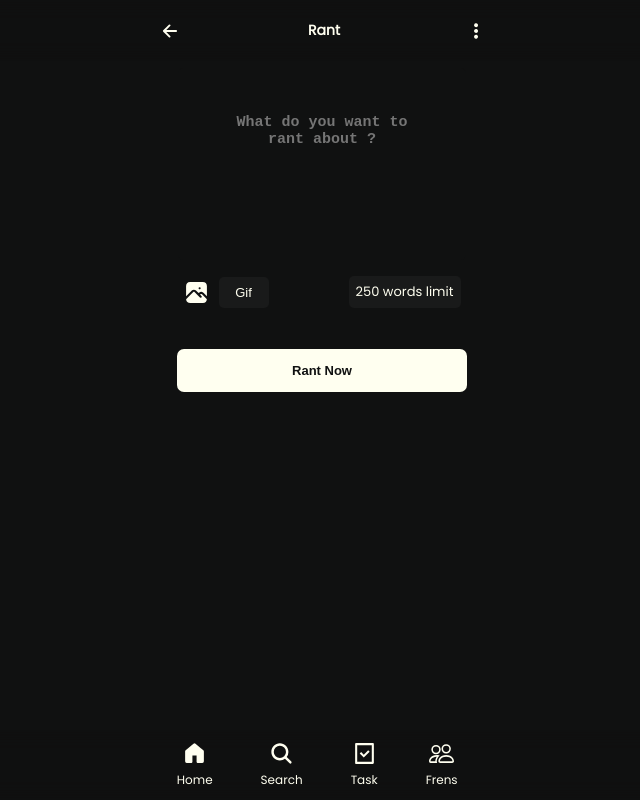
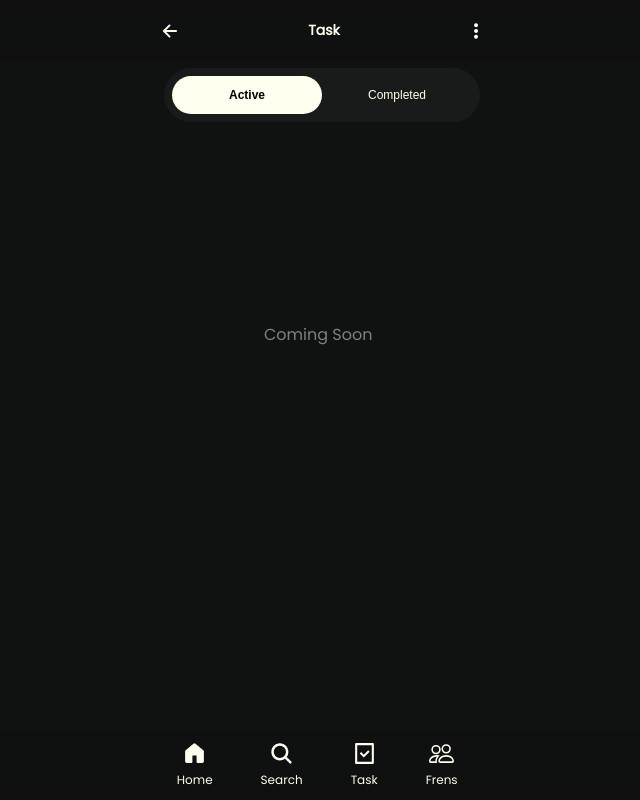
Before and after one commit to Chuks256/sky_web, a React (Vite) app: page / in a window 1280 px wide. Shown: the whole page, without its empty margins (318-958 px from the left). Built offline with nearby package versions, Linux system fonts and the light colour scheme.

Commit message:
still working

```diff
--- a/src/App.jsx
+++ b/src/App.jsx
@@ -15,10 +15,10 @@ function App() {
       <Routes>
       <Route  path='/app' element={<SplashScreen />} />
       <Route  path='/home' element={<HomeScreen/>} />
-      <Route path='/tasks' element={<TaskScreen/>} />
+      <Route exact path='/' element={<TaskScreen />} />
       <Route path='/comment' element={<CommentScreen/>} />
       <Route path='/profile' element={<ProfileScreen/>} />
-      <Route exact path='/' element={<CreatePostScreen/>} />
+      <Route path='/createRant' element={<CreatePostScreen/>} />
       <Route path='/frens' element={<FrensScreen/>} />
     </Routes>
     </div>
--- a/src/Pages/TaskScreen.jsx
+++ b/src/Pages/TaskScreen.jsx
@@ -1,13 +1,100 @@
 import React from "react";
-import styled from "styled-components";
+import styled from "styled-components"
+import { IoArrowBack } from "react-icons/io5";
+import { SlOptionsVertical } from "react-icons/sl";
+import { TbPhotoFilled } from "react-icons/tb";
+import BottomNavigation from "../Components/BottomNavigation";
 
-const Container = styled.div``;
+const Container = styled.div`
+display:flex;
+align-items:center;
+flex-direction:column;
+gap:1em;
+`;
+
+const TaskHeader=styled.div`
+display:flex;
+padding:20px;
+top:0px;
+align-items:center;
+justify-content:center;
+gap:8em;
+position:fixed;
+z-index:2;
+background:rgba(16,17,17,40%);
+backdrop-filter:blur(10px);
+width:100%;
+`;
+const TaskTxt = styled.b`
+font-size:14px;
+`;
+
+const TaskOptionContainer = styled.div`
+padding:8px;
+background:var(--sky-preference-bg-shade-color);
+border-radius:100px;
+`;
+
+const CompletedTask = styled.button`
+background:var(--sky-preference-bg-shade-color);
+padding:10px;
+width:150px;
+border-radius:100px;
+color:ivory;
+font-size:12px;
+`;
+
+const ActiveTask = styled.button`
+background:ivory;
+padding:10px;
+width:150px;
+border-radius:100px;
+font-weight:bold;
+font-size:12px;
+`;
+
+const TaskParentContainer = styled.div`
+padding:60px;
+display:flex;
+flex-direction:column;
+`;
+
+ const TaskContainer = styled.div``;
+
+ const NoTaskContainer = styled.div`
+ display:flex;
+ padding:100px;
+ padding-top:200px;
+ font-size:16px;
+color:grey;
+ `;
 
 const TaskScreen=()=>{
+    const taskdummyData=[]
     return(
-        <Container>
-            <h1>Task Screen</h1>
+        <>
+           <Container>
+             <TaskHeader>
+                <IoArrowBack size={20}/>
+                <TaskTxt>Task</TaskTxt>
+                <SlOptionsVertical/>
+            </TaskHeader>
+
+            <TaskParentContainer>
+            <TaskOptionContainer>
+                <ActiveTask>Active</ActiveTask>
+                <CompletedTask>Completed</CompletedTask>
+            </TaskOptionContainer>
+            {taskdummyData.length>0?(
+                <TaskContainer></TaskContainer>
+            ):<NoTaskContainer>Coming Soon</NoTaskContainer>}
+
+            </TaskParentContainer>
+
+
         </Container>
+        <BottomNavigation />
+        </>
     )
 }
 
```
